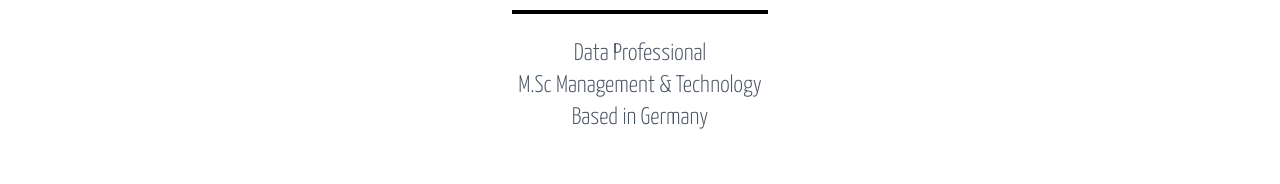
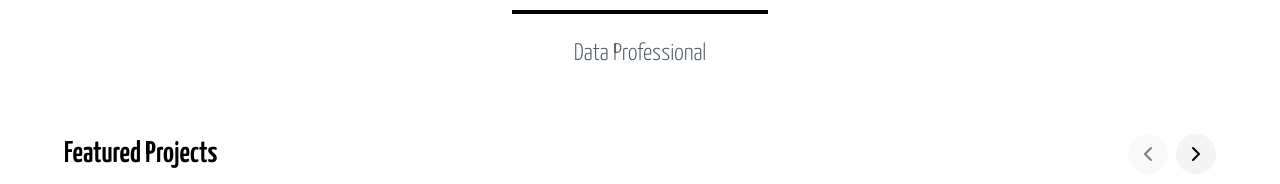
Before and after one commit to JavieraAlmendrasVilla/portfolio-data, a React (Vite) app: page / in a window 1280 px wide. Shown: the part 214-398 px from the top of the page. Built offline with nearby package versions, Linux system fonts and the light colour scheme.

Commit message:
first commit

```diff
--- a/src/components/LandingPage.tsx
+++ b/src/components/LandingPage.tsx
@@ -29,8 +29,6 @@ const LandingPage: React.FC<LandingPageProps> = ({ projects, onProjectSelect })
         </h1>
         <div className="w-64 h-1 bg-black mx-auto mb-6"></div>
         <p className="text-2xl font-light text-gray-600">Data Professional</p>
-        <p className="text-2xl font-light text-gray-600">M.Sc Management & Technology</p>
-        <p className="text-2xl font-light text-gray-600">Based in Germany</p>
 
       </div>
 
```
